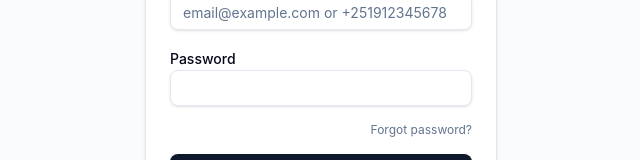
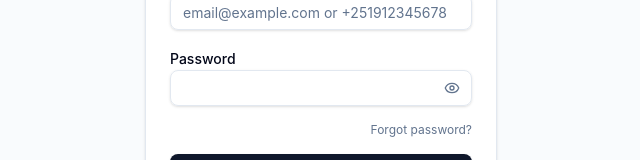
Before and after one commit to Kirubel-Enyew27/raffle-app, a React (Vite) app in the folder frontend/: page /login in a window 1280 px wide. Shown: the part 335-495 px from the top of the page, without its empty margins (319-959 px from the left). Built offline with nearby package versions, Linux system fonts and the light colour scheme; no server answers.

Commit message:
feat: add password hide/show functionality

```diff
--- a/frontend/src/pages/auth/LoginPage.tsx
+++ b/frontend/src/pages/auth/LoginPage.tsx
@@ -1,9 +1,11 @@
+import { useState } from 'react'
 import { useForm } from 'react-hook-form'
 import { zodResolver } from '@hookform/resolvers/zod'
 import { z } from 'zod'
 import { Link, useNavigate, useSearchParams } from 'react-router-dom'
 import { useMutation } from '@tanstack/react-query'
 import { useTranslation } from 'react-i18next'
+import { Eye, EyeOff } from 'lucide-react'
 import { AuthCard } from '@/features/auth/AuthCard'
 import { authApi } from '@/features/auth/api'
 import { useAuth } from '@/contexts/AuthContext'
@@ -32,6 +34,8 @@
   const { register, handleSubmit, formState: { errors } } = useForm<Fields>({
     resolver: zodResolver(schema),
   })
+
+  const [showPassword, setShowPassword] = useState(false)
 
   const { mutate, isPending, error } = useMutation({
     mutationFn: ({ identifier, password }: Fields) => authApi.login(identifier, password),
@@ -62,7 +66,27 @@
         </FormField>
 
         <FormField label={t('auth.password')} htmlFor="password" error={errors.password?.message}>
-          <Input id="password" type="password" autoComplete="current-password" {...register('password')} />
+          <div className="relative">
+            <Input
+              id="password"
+              type={showPassword ? 'text' : 'password'}
+              autoComplete="current-password"
+              className="pr-10"
+              {...register('password')}
+            />
+            <button
+              type="button"
+              onClick={() => setShowPassword(prev => !prev)}
+              aria-label={showPassword ? 'Hide password' : 'Show password'}
+              className="absolute inset-y-0 right-0 flex items-center justify-center w-10 text-muted-foreground hover:text-foreground focus-visible:outline-none focus-visible:ring-1 focus-visible:ring-ring rounded-r-md"
+            >
+              {showPassword ? (
+                <EyeOff className="h-4 w-4" />
+              ) : (
+                <Eye className="h-4 w-4" />
+              )}
+            </button>
+          </div>
         </FormField>
 
         <div className="flex justify-end">
```
